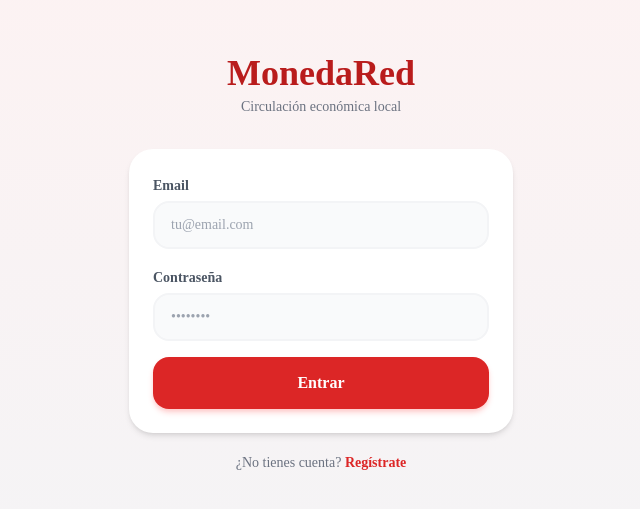
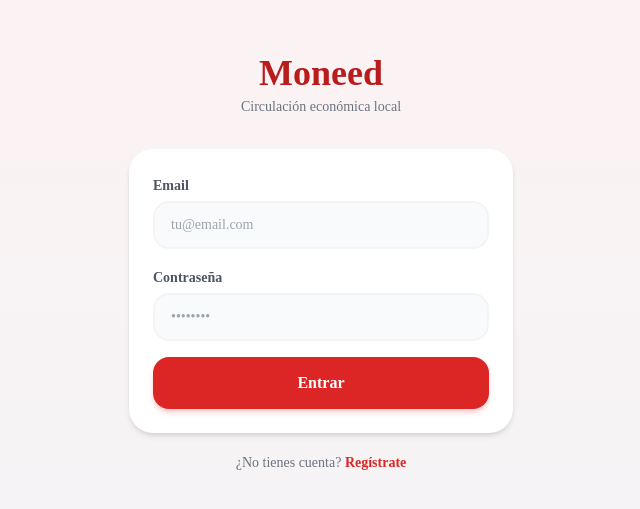
Before and after one commit to JesMochi/Moneed, a Next.js app: page /login in a window 1280 px wide. Shown: the part 137-646 px from the top of the page, without its empty margins (319-959 px from the left). Built offline with nearby package versions, Linux system fonts and the light colour scheme; no server answers.

Commit message:
feat: renombrar app de MonedaRed a Moneed

```diff
--- a/app/(auth)/login/page.tsx
+++ b/app/(auth)/login/page.tsx
@@ -37,7 +37,7 @@ export default function LoginPage() {
     <div className="min-h-screen flex items-center justify-center bg-gradient-to-b from-red-50 to-gray-100 px-4">
       <div className="w-full max-w-sm">
         <div className="text-center mb-8">
-          <h1 className="text-4xl font-bold text-red-700">MonedaRed</h1>
+          <h1 className="text-4xl font-bold text-red-700">Moneed</h1>
           <p className="text-gray-500 text-sm mt-1">Circulación económica local</p>
         </div>
 
--- a/app/(auth)/register/page.tsx
+++ b/app/(auth)/register/page.tsx
@@ -59,7 +59,7 @@ export default function RegisterPage() {
       <div className="w-full max-w-sm">
 
         <div className="text-center mb-6">
-          <h1 className="text-4xl font-bold text-red-700">MonedaRed</h1>
+          <h1 className="text-4xl font-bold text-red-700">Moneed</h1>
           <p className="text-gray-500 text-sm mt-1">Crea tu cuenta</p>
         </div>
 
--- a/app/(dashboard)/home/page.tsx
+++ b/app/(dashboard)/home/page.tsx
@@ -57,7 +57,7 @@ export default function HomePage() {
   return (
     <div className="p-4 space-y-5">
       <div className="flex items-center justify-between pt-2">
-        <span className="text-xl font-bold text-red-700">MonedaRed</span>
+        <span className="text-xl font-bold text-red-700">Moneed</span>
         <button onClick={handleLogout} className="text-gray-400 text-sm font-semibold hover:text-gray-600">
           Salir
         </button>
--- a/app/layout.tsx
+++ b/app/layout.tsx
@@ -2,7 +2,7 @@ import type { Metadata } from 'next'
 import './globals.css'
 
 export const metadata: Metadata = {
-  title: 'MonedaRed',
+  title: 'Moneed',
   description: 'Circulación económica local — HackaTec 2026',
 }
 
--- a/components/QRScanner.tsx
+++ b/components/QRScanner.tsx
@@ -47,7 +47,7 @@ export default function QRScanner() {
             setQrData(data)
             setEstado('confirm')
           } catch {
-            setErrorMsg('QR inválido — no es un código MonedaRed')
+            setErrorMsg('QR inválido — no es un código Moneed')
             setEstado('error')
           }
         },
```
